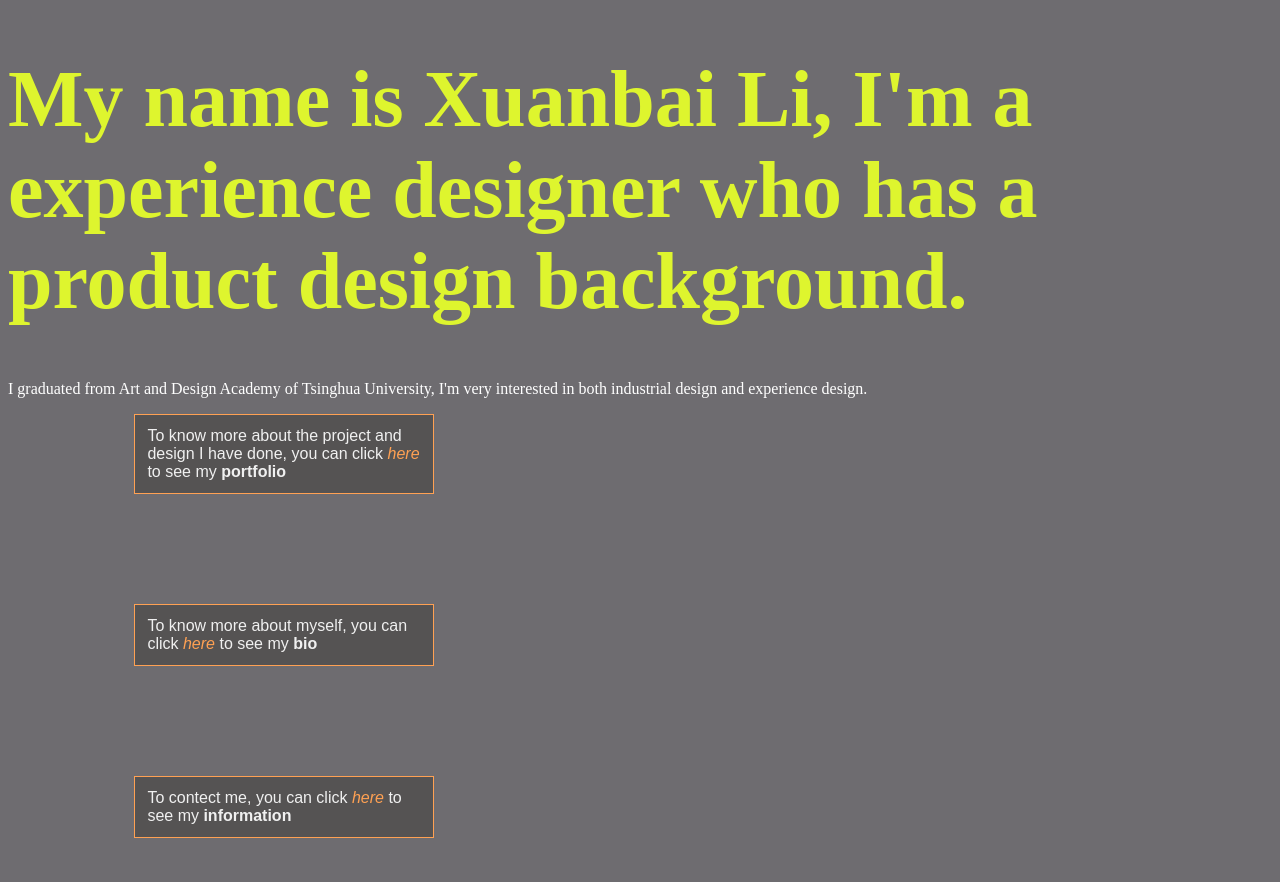
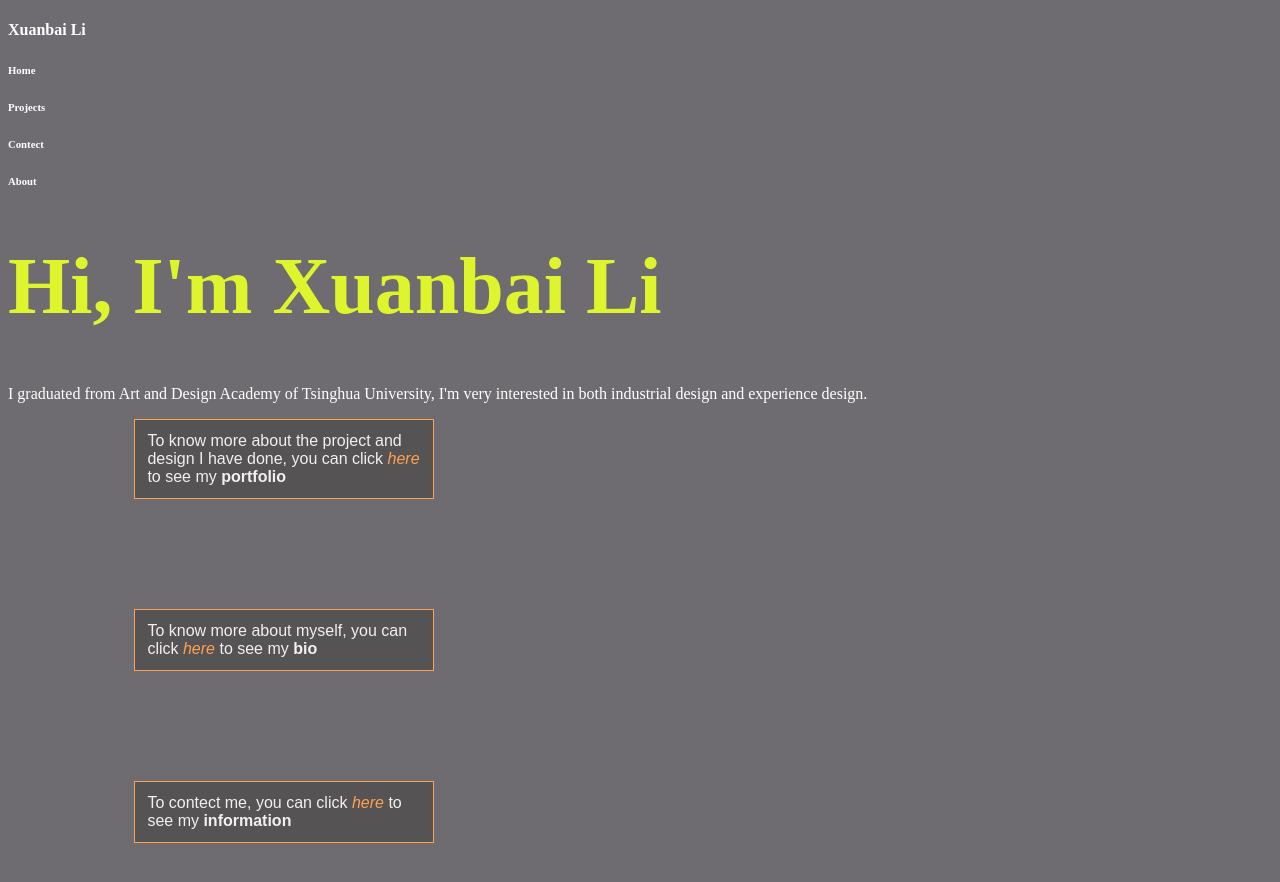
Before and after one commit to xli234/xli234.github.io, a plain HTML site: page index.html in a window 1280 px wide. Drawn offline with Linux system fonts and the light colour scheme.

Commit message:
add buttons on the top

```diff
--- a/index.html
+++ b/index.html
@@ -7,18 +7,40 @@
     <title>Xuanbai Li</title>
     <link rel="stylesheet" href="assets/css/style.css">
 </head>
-    <body>
-            <h1>My name is Xuanbai Li, I'm a experience designer who has a product design background.</h1>
+<body>
+    <h4>Xuanbai Li </h4>
+
+    <div class="container-fluid">
+        <div class="row">
+            <div class="col-12 home">
+                <h6>Home</h6>
+            </div>
+            <div class="col-12 Projects">
+                <h6>Projects</h6>
+            </div>
+            <div class="col-12 contect">
+                <h6>Contect</h6>
+            </div>
+            <div class="col-12 about">
+                <h6>About</h6>
+            </div>
+        </div>
+
+    </div>
+    <a href="./Portfolio.html" class="hero">
+
+        <h1>Hi, I'm Xuanbai Li</h1>
+    </a>
 
 
-            <p>I graduated from Art and Design Academy of Tsinghua University, I'm very interested in both industrial design and experience design.</p>
+    <p>I graduated from Art and Design Academy of Tsinghua University, I'm very interested in both industrial design and experience design.</p>
 
 
-            <p class="quotes">To know more about the project and design I have done, you can click <em><a href="./Portfolio.html">here</a></em> to see my <strong>portfolio</strong></p>
+    <p class="quotes">To know more about the project and design I have done, you can click <em><a href="./Portfolio.html">here</a></em> to see my <strong>portfolio</strong></p>
 
-            <p class="quotes">To know more about myself, you can click <em><a href="./bio.html">here</a></em> to see my <strong>bio</strong> </p>
+    <p class="quotes">To know more about myself, you can click <em><a href="./bio.html">here</a></em> to see my <strong>bio</strong> </p>
 
-            <p class="quotes">To contect me, you can click <em><a href="contact.html">here</a></em> to see my <strong>information</strong></p>
+    <p class="quotes">To contect me, you can click <em><a href="contact.html">here</a></em> to see my <strong>information</strong></p>
 
 
 </body>
```
